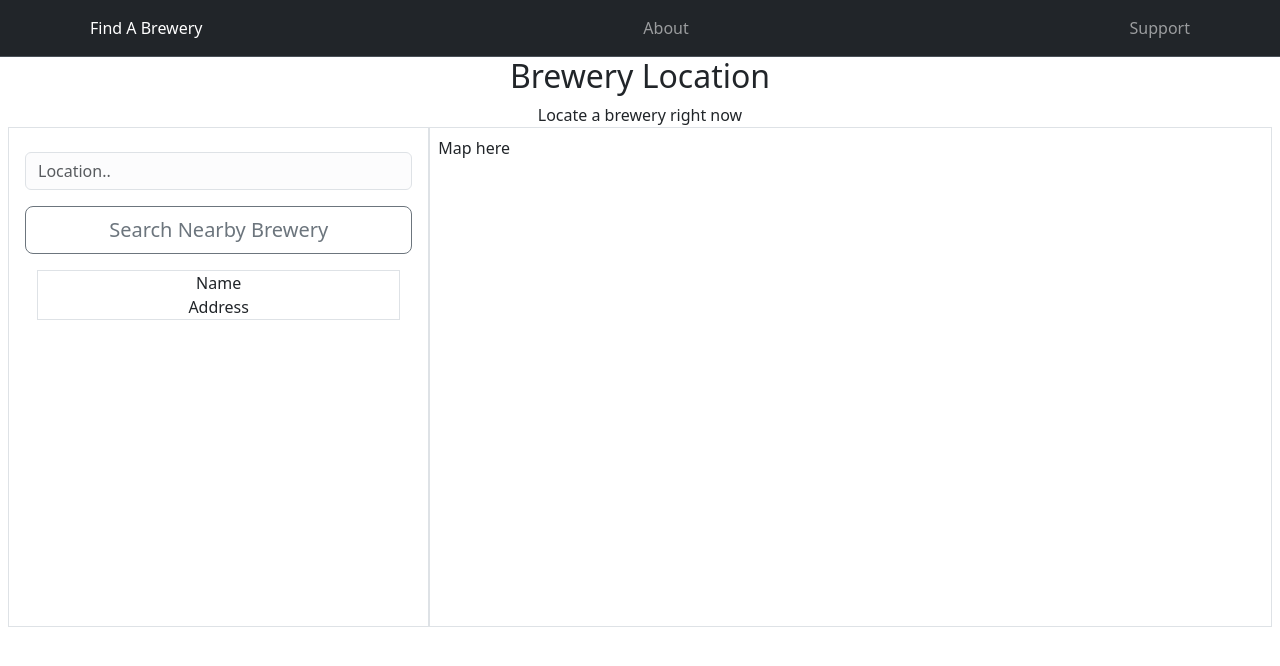
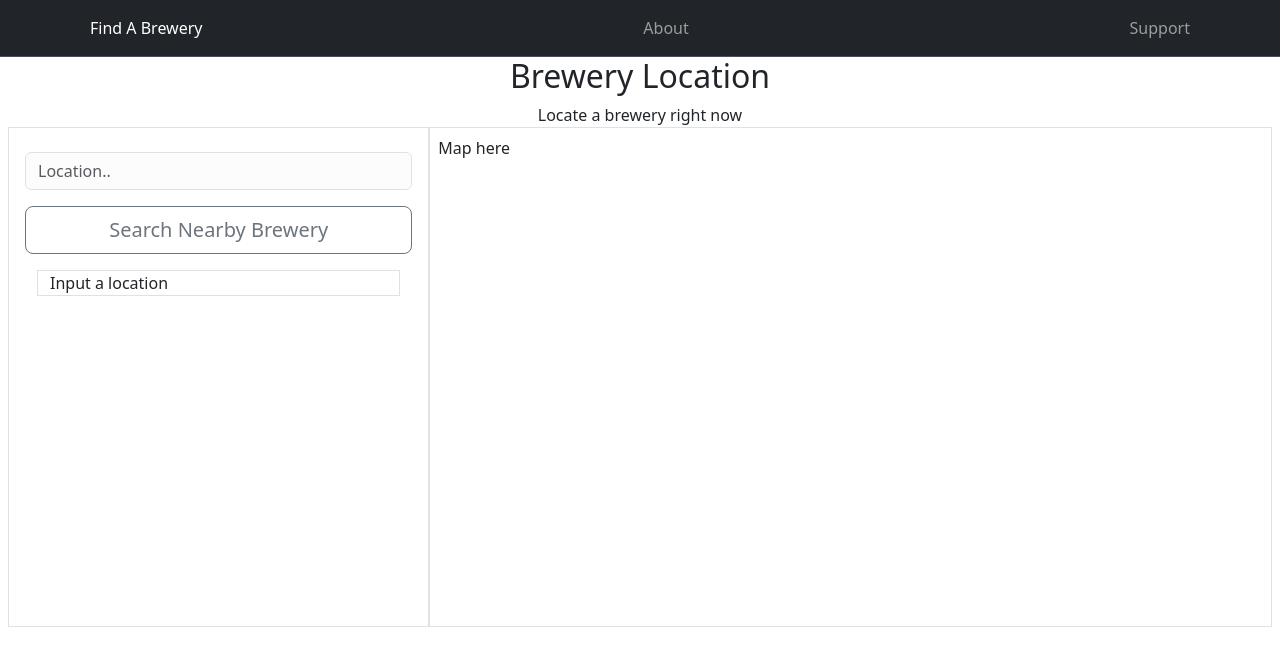
Before and after one commit to Reytsard/brewery-locator, a React (Create React App) app: page /find-brewery in a window 1280 px wide. Shown: the top 666 px of the page. Built offline with nearby package versions, Linux system fonts and the light colour scheme.

Commit message:
added brewery-list when user input a city

```diff
--- a/src/components/BreweryLocator.jsx
+++ b/src/components/BreweryLocator.jsx
@@ -1,6 +1,7 @@
-import React, { useState } from "react";
-import { useDispatch } from "react-redux";
-import { fetchBrewery } from "../feature/BrewerySlice";
+import React, { useMemo, useState } from "react";
+import { useDispatch, useSelector } from "react-redux";
+import { fetchBrewery, fetchBreweryDetails } from "../feature/BrewerySlice";
+import { NavLink } from "react-router-dom";
 
 function BreweryLocator() {
   const dispatch = useDispatch();
@@ -11,6 +12,26 @@ function BreweryLocator() {
   const searchLocationHandler = () => {
     dispatch(fetchBrewery(search));
   };
+  const addSelectedItemHandler = (id) => {
+    // dispatch(fetchBreweryDetails(search))
+    // dispatch()
+  };
+  const breweryLocationData = useSelector((state) => state.recipe.searchValues);
+  const breweryLocation = useMemo(() => {
+    if (breweryLocationData.length !== 0) {
+      return breweryLocationData.map((item) => (
+        <NavLink
+          key={item.id}
+          className="card text-decoration-none p-2"
+          onClick={() => addSelectedItemHandler(item.id)}
+        >
+          {item.name}
+        </NavLink>
+      ));
+    } else {
+      return <div className="container border">Input a location</div>;
+    }
+  }, [breweryLocationData]);
   return (
     <div className="brewery-locator">
       <div className="row w-100 d-flex flex-column py- g-0">
@@ -22,7 +43,7 @@ function BreweryLocator() {
         </span>
       </div>
       <div className="search-bar px-2 g-0 row d-flex justify-content-center align-items-center">
-        <div className="col-4 border h-100 py-4 px-3">
+        <div className="col-4 border h-100 py-4 px-3 overflow-scroll ">
           <input
             className="w-100 form-control bg-light-subtle"
             placeholder="Location.."
@@ -36,11 +57,12 @@ function BreweryLocator() {
           >
             Search Nearby Brewery
           </button>
-          <div className="results container w-100">
-            <div className="container text-center border">
+          <div className="results container w-100 d-flex flex-column gap-3 ">
+            {breweryLocation}
+            {/* <div className="container text-center border">
               <div className="name">Name</div>
               <div className="address">Address</div>
-            </div>
+            </div> */}
           </div>
         </div>
         <div className="map-locator col border p-2">Map here</div>
--- a/src/feature/BrewerySlice.js
+++ b/src/feature/BrewerySlice.js
@@ -13,13 +13,15 @@ const BrewerySlice = createSlice({
     setSearchInput: (state, action) => {
       state.searchInput = action.payload;
     },
+    addSelectedValue: (state, action) => {
+      state.selectedValue.push(action.payload);
+    },
   },
   extraReducers: (builder) => {
     builder
       .addCase(fetchBrewery.fulfilled, (state, action) => {
         state.isLoading = false;
         state.searchValues = [...action.payload];
-        console.log(state.searchValues);
       })
       .addCase(fetchBrewery.pending, (state) => {
         state.isLoading = true;
@@ -35,10 +37,21 @@ export default BrewerySlice.reducer;
 export const fetchBrewery = createAsyncThunk(
   "fetch/BreweryLocation",
   async (location) => {
-    const url = `https://api.openbrewerydb.org/v1/breweries/autocomplete?query=${location
+    const url = `https://api.openbrewerydb.org/v1/breweries?by_city=${location
       .split(" ")
-      .reduce((prev, cur) => prev + "_" + cur)}`;
+      .reduce((prev, cur) => prev + "_" + cur)}&per_page=50`;
     const response = await axios.get(url);
     return response.data;
   }
 );
+//addCase soon
+export const fetchBreweryDetails = createAsyncThunk(
+  "fetch/BreweryDetails",
+  async (location) => {
+    const url = `https://api.openbrewerydb.org/v1/breweries?by_city=${location
+      .split(" ")
+      .reduce((prev, cur) => prev + "_" + cur)}&per_page=50`;
+    const response = await axios.get(url);
+    return response.data;
+  }
+);
```
